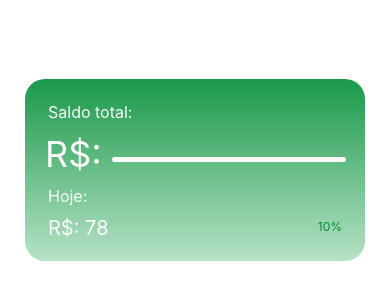
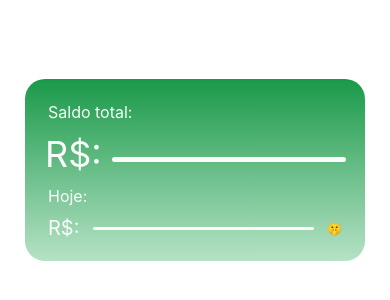
Before and after one commit to juliumnix/riches, a React Native app: screen / in a window 390 px wide. Shown: the part 252-552 px from the top of the page. Built offline with nearby package versions, Linux system fonts and the light colour scheme.

Commit message:
Visibilidade card

```diff
--- a/modules/Main/Home/components/CardBalance/index.tsx
+++ b/modules/Main/Home/components/CardBalance/index.tsx
@@ -7,14 +7,14 @@ type CardBalanceProps = {
   balance: number;
   currency: number;
   percentage: number;
-  visibleLineBalance?: boolean;
+  visibleLine?: boolean;
 };
 
 export default function CardBalance({
   balance,
   currency,
   percentage,
-  visibleLineBalance,
+  visibleLine,
 }: CardBalanceProps) {
   function navigateToTransactions() {
     console.log('navigate to transactions');
@@ -24,7 +24,7 @@ export default function CardBalance({
     <S.Wrapper onPress={navigateToTransactions}>
       <S.Container>
         <S.Title>Saldo total:</S.Title>
-        {visibleLineBalance ? (
+        {visibleLine ? (
           <S.WrapperVisibleLineBalance>
             <S.AllMoney>R$:</S.AllMoney>
             <S.LineBalance />
@@ -34,10 +34,19 @@ export default function CardBalance({
         )}
 
         <S.Title>Hoje:</S.Title>
-        <S.Align>
-          <S.TodaysMoney>R$: {currency}</S.TodaysMoney>
-          <S.Percentage>{percentage}%</S.Percentage>
-        </S.Align>
+
+        {visibleLine ? (
+          <S.WrapperVisibleLineCurrency>
+            <S.TodaysMoney>R$:</S.TodaysMoney>
+            <S.LineCurrency></S.LineCurrency>
+            <S.Percentage>🤫</S.Percentage>
+          </S.WrapperVisibleLineCurrency>
+        ) : (
+          <S.WrapperVisibleLineCurrency>
+            <S.TodaysMoney>R$: {currency}</S.TodaysMoney>
+            <S.Percentage>{percentage}%</S.Percentage>
+          </S.WrapperVisibleLineCurrency>
+        )}
       </S.Container>
     </S.Wrapper>
   );
--- a/modules/Main/Home/components/CardBalance/styles.ts
+++ b/modules/Main/Home/components/CardBalance/styles.ts
@@ -26,20 +26,27 @@ export const AllMoney = styled.Text`
   margin-bottom: 10px;
 `;
 
-export const Align = styled.View`
-  flex: 1;
+export const WrapperVisibleLineCurrency = styled.View`
   flex-direction: row;
+  align-items: center;
   justify-content: space-between;
+`;
+
+export const LineCurrency = styled.View`
+  background-color: #fafafa;
+  width: 75%;
+  height: 3px;
+  border-radius: 3px;
+  margin-left: 10px;
+  margin-right: 10px;
 `;
 
 export const TodaysMoney = styled.Text`
   font-size: 20px;
   color: #fafafa;
-  margin-bottom: 10px;
 `;
 
 export const Percentage = styled.Text`
-  margin-top: 3px;
   font-size: 12px;
   color: #018b3c;
 `;
--- a/modules/Main/pages/HomeScreen/index.tsx
+++ b/modules/Main/pages/HomeScreen/index.tsx
@@ -6,12 +6,7 @@ import CardBalance from '../../Home/components/CardBalance';
 export default function LoginScreen() {
   return (
     <S.Container>
-      <CardBalance
-        balance={99}
-        currency={78}
-        percentage={10}
-        visibleLineBalance
-      />
+      <CardBalance balance={99} currency={78} percentage={10} visibleLine />
       <StatusBar style="auto" />
     </S.Container>
   );
```
